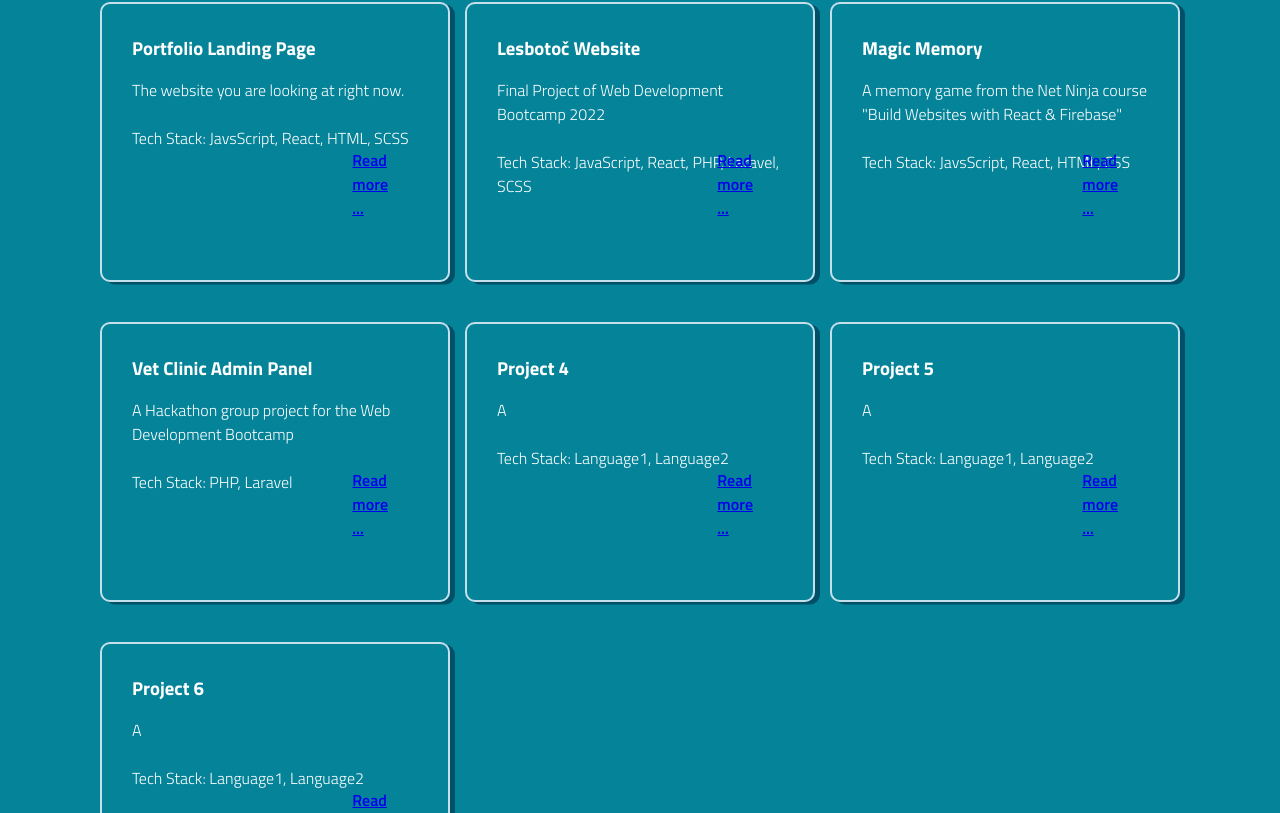
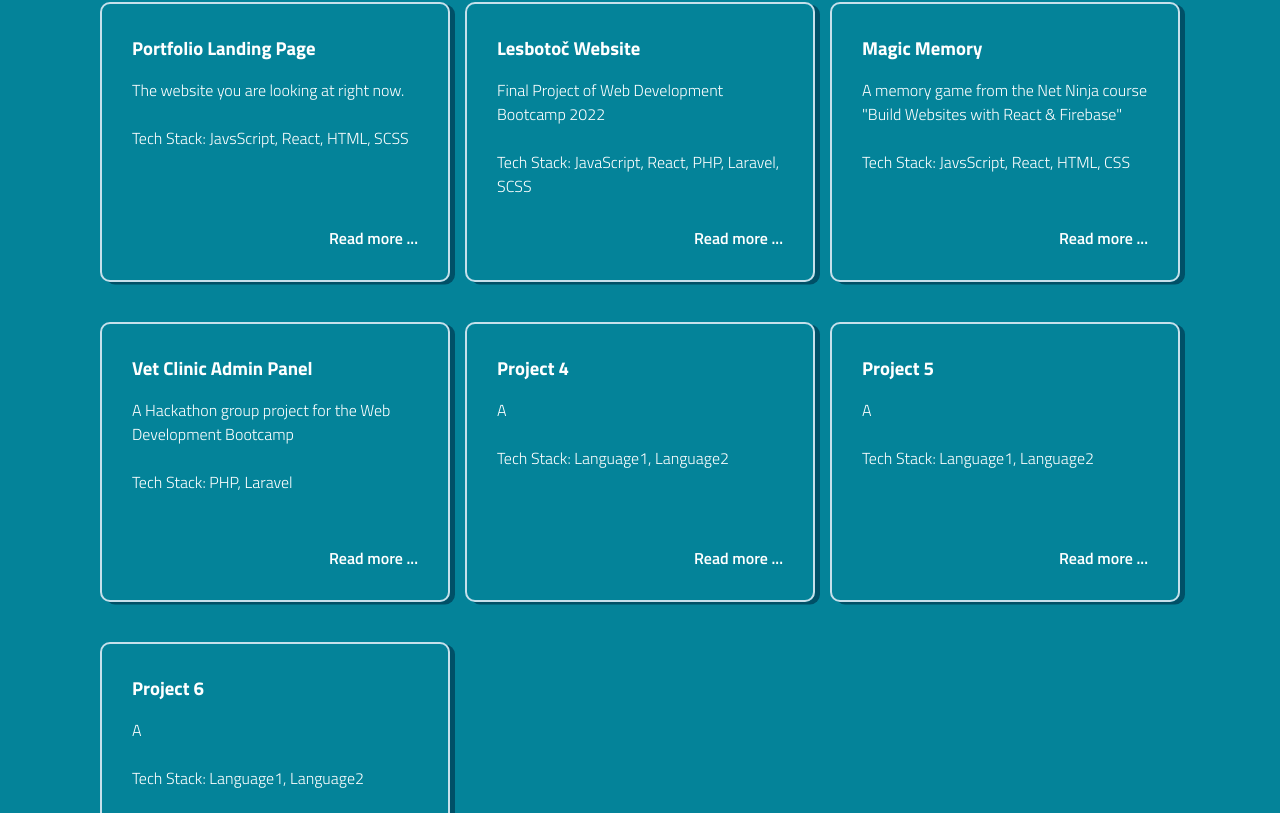
Before and after one commit to queuing4oranges/portfolio, a React (Create React App) app: page / in a window 1280 px wide. Shown: the part 867-1680 px from the top of the page. Built offline with nearby package versions, Linux system fonts and the light colour scheme; data requests are answered from the project's data file.

Commit message:
fixed read more

```diff
--- a/src/components/Projects.js
+++ b/src/components/Projects.js
@@ -28,7 +28,7 @@ function Projects() {
                   <ul className="ul__item">
                     <li className="li__item">{project.subtitle}</li> <br />
                     <li className="li__item">Tech Stack: {project.tech}</li> <br />
-                    <li className="li__item read">
+                    <li className="li__item">
                       <Link target="_blank" className="read" to={`/projects/${project.id}`}>Read more ...</Link>
                       </li>
                   </ul>
--- a/src/scss/projects.scss
+++ b/src/scss/projects.scss
@@ -86,5 +86,7 @@
     position: absolute;
     bottom: 30px;
     right: 30px;
+    color: white;
+    text-decoration: none;
 
 }
```
